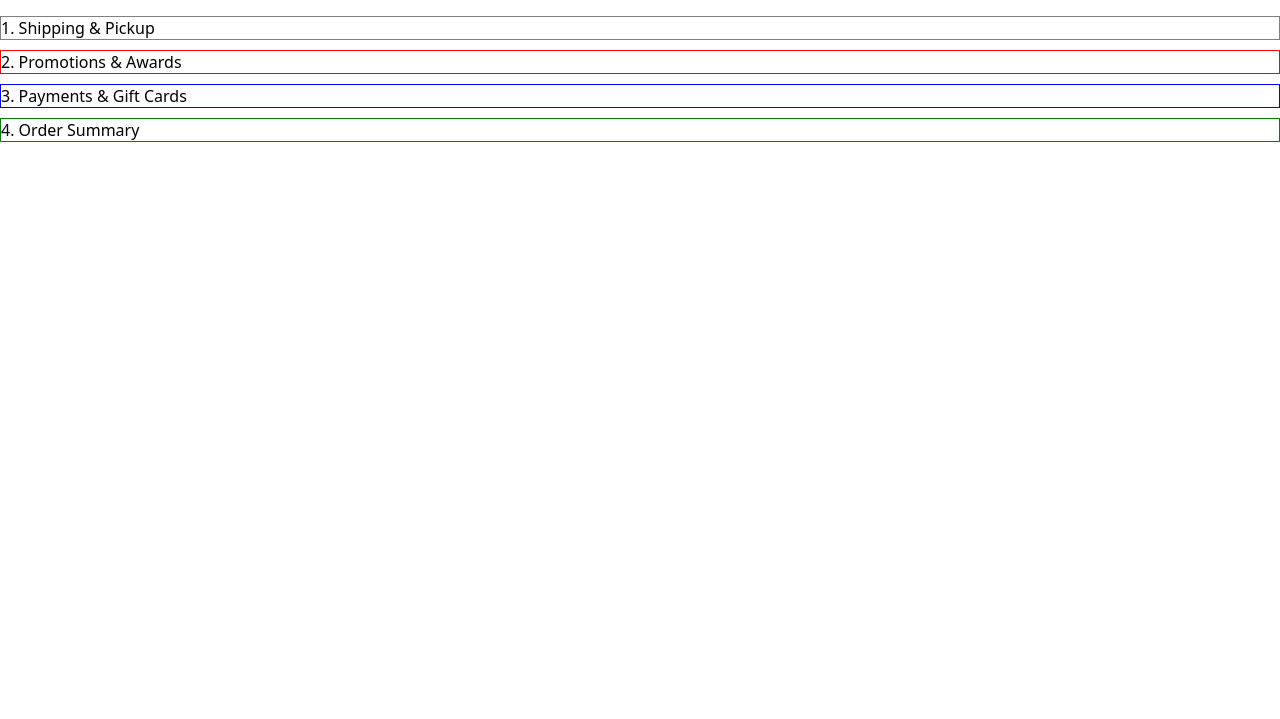
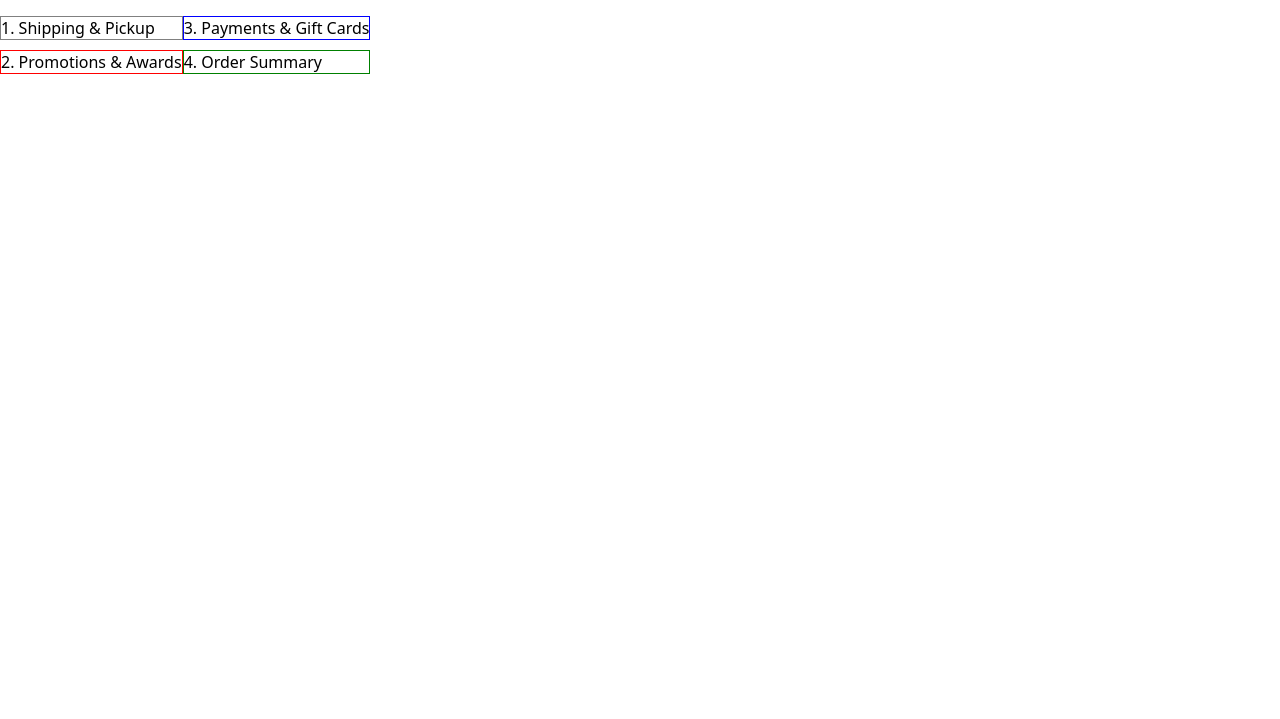
Before and after one commit to kevin-mehta/css-flex-order-i, a plain HTML site: page index.html in a window 1280 px wide. Shown: the part 81-800 px from the top of the page. Drawn offline with Linux system fonts and the light colour scheme.

Commit message:
Implemented responsive behviour.

```diff
--- a/index.html
+++ b/index.html
@@ -11,11 +11,15 @@
     <main>
       <h1>CSS Flex Order</h1>
     </main>
-    <div class="d-flex col">
-      <div class="cont cont-1 border-gray">1. Shipping & Pickup</div>
-      <div class="cont cont-2 border-red">2. Promotions & Awards</div>
-      <div class="cont cont-3 border-blue">3. Payments & Gift Cards</div>
-      <div class="cont cont-4 border-green">4. Order Summary</div>
+    <div class="d-flex par">
+      <div class="p-cont p-cont-1">
+        <div class="cont cont-1 border-gray">1. Shipping & Pickup</div>
+        <div class="cont cont-2 border-red">2. Promotions & Awards</div>
+      </div>
+      <div class="p-cont p-cont-2">
+        <div class="cont cont-3 border-blue">3. Payments & Gift Cards</div>
+        <div class="cont cont-4 border-green">4. Order Summary</div>
+      </div>
     </div>
   </body>
 </html>
--- a/styles.css
+++ b/styles.css
@@ -26,19 +26,12 @@ h1 {
   flex-direction: row;
 }
 
-.col {
-  flex-direction: column;
+.par {
+  flex-direction: row;
 }
 
 .cont {
   margin-bottom: 10px;
-}
-
-.cont-1,
-.cont-2,
-.cont-3,
-.cont-4 {
-  order: 1;
 }
 
 .border-gray {
@@ -57,8 +50,7 @@ h1 {
   border: 1px solid green;
 }
 
-@media screen and (max-width: 767px) {
-  /* .cont-1 {
+.cont-1 {
   order: 1;
 }
 .cont-2 {
@@ -69,5 +61,27 @@ h1 {
 }
 .cont-4 {
   order: 4;
-  } */
 }
+
+.p-cont {
+  flex-direction: column;
+}
+
+.p-cont-1,
+.p-cont-2,
+.p-cont-3,
+.p-cont-4 {
+}
+
+@media screen and (max-width: 767px) {
+  .par {
+    flex-direction: column;
+  }
+
+  .cont-1,
+  .cont-2,
+  .cont-3,
+  .cont-4 {
+    order: 1;
+  }
+}
```
Lines whose indentation alone changed are shown as unchanged.
